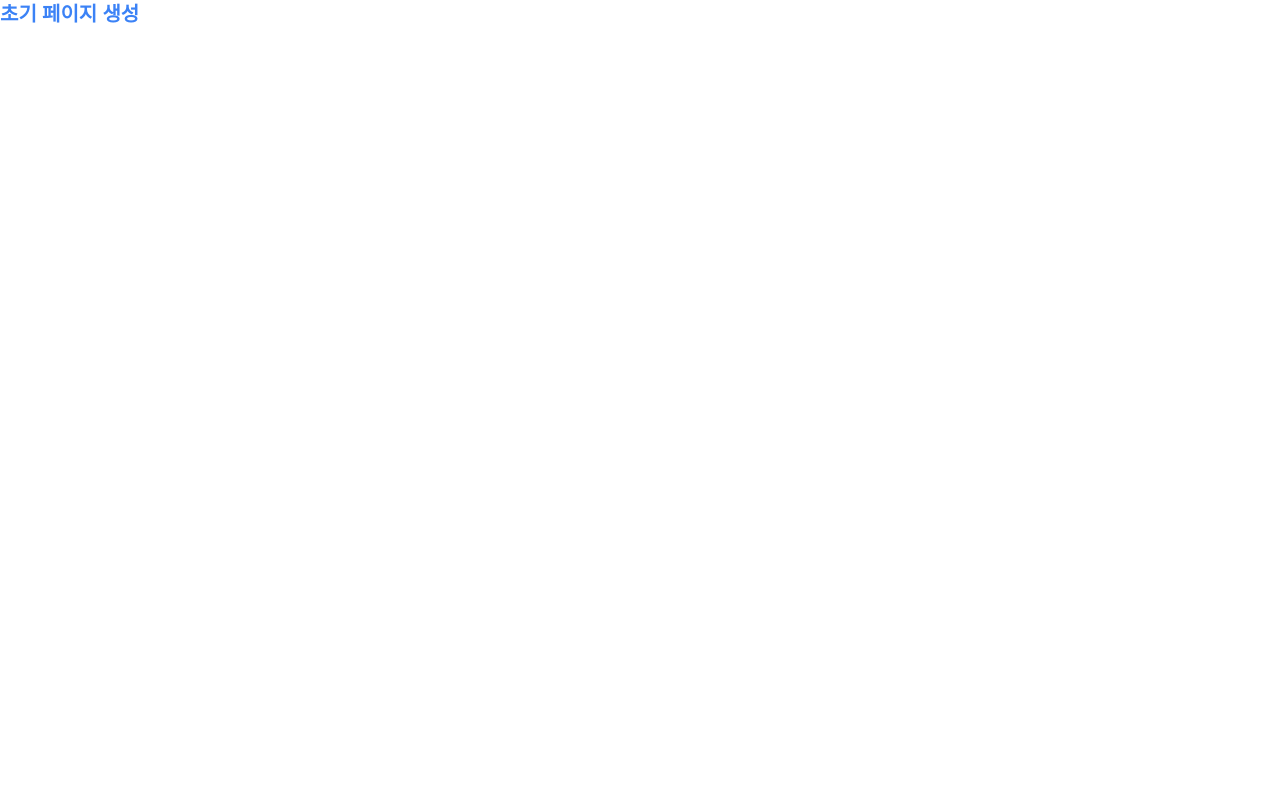
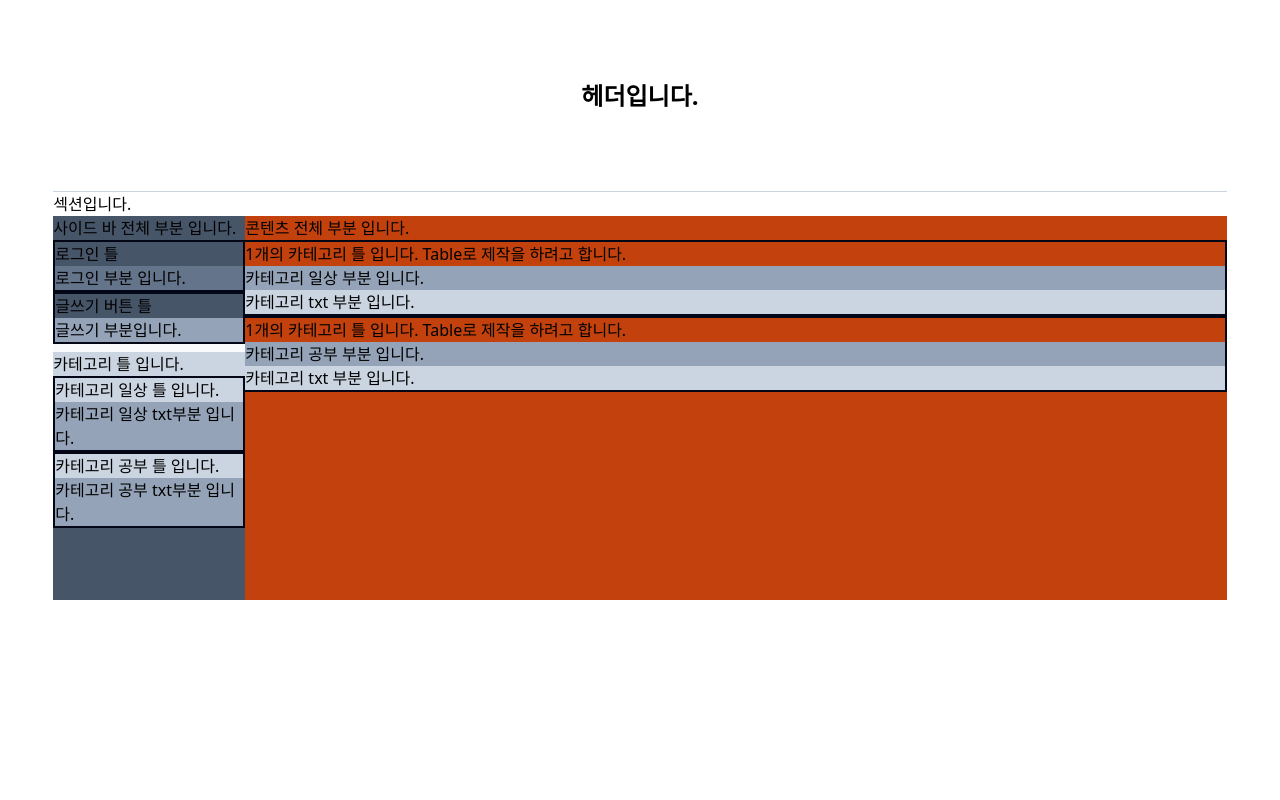
Before and after one commit to A-SA-KA-ASK/A.S.K, a React (Create React App) app in the folder askFront/: page / in a window 1280 px wide. Shown: the top 800 px of the page. Built offline with nearby package versions, Linux system fonts and the light colour scheme.

Commit message:
추가: 레이아웃 생성, 임시 사이드바 및 내용 부분 틀 제작[MP]

```diff
--- a/askFront/package.json
+++ b/askFront/package.json
@@ -10,11 +10,11 @@
     "react-dom": "^18.2.0",
     "react-icons": "^4.12.0",
     "react-router-dom": "^6.20.1",
-    "react-scripts": "5.0.1",
+    "react-scripts": "^5.0.1",
     "web-vitals": "^2.1.4"
   },
   "scripts": {
-    "start": "set PORT=8081 && react-scripts start",
+    "start": "react-scripts start",
     "build": "react-scripts build",
     "test": "react-scripts test",
     "eject": "react-scripts eject"
--- a/askFront/src/App.js
+++ b/askFront/src/App.js
@@ -1,13 +1,20 @@
+import { Route, Routes } from "react-router-dom";
+import Footer from "./layout/Footer";
+import Header from "./layout/Header";
+import Section from "./layout/Section";
 
 function App() {
 
   // Tailwind CSS / react-icons / react-router-dom 으로 초기 진행 예정
 
   return (
-    <div className="text-blue-500 text-xl font-bold">
-      초기 페이지 생성
-
-    </div>
+    <>
+      <Header />
+        <Routes>
+          <Route path="/" element={<Section />} />
+        </Routes>
+      <Footer />
+    </>
   );
 }
 
--- /dev/null
+++ b/askFront/src/component/Content.jsx
@@ -0,0 +1,29 @@
+function Content () {
+
+    return(
+        <div className="bg-orange-700 h-96">
+            콘텐츠 전체 부분 입니다.
+            <div className="border-2 border-slate-950">
+                1개의 카테고리 틀 입니다. Table로 제작을 하려고 합니다.
+                <div className="bg-slate-400">
+                    카테고리 일상 부분 입니다.
+                </div>
+                <div className="bg-slate-300">
+                    카테고리 txt 부분 입니다.
+                </div>
+            </div>
+
+            <div className="border-2 border-slate-950">
+                1개의 카테고리 틀 입니다. Table로 제작을 하려고 합니다.
+                <div className="bg-slate-400">
+                    카테고리 공부 부분 입니다.
+                </div>
+                <div className="bg-slate-300">
+                    카테고리 txt 부분 입니다.
+                </div>
+            </div>
+        </div>
+    );
+}
+
+export default Content;
--- /dev/null
+++ b/askFront/src/component/Sidebar.jsx
@@ -0,0 +1,38 @@
+function Sidebar () {
+
+    return(
+        <div className="bg-slate-600 w-48 h-96 float-left">
+            사이드 바 전체 부분 입니다.
+            <div className="border-2 border-slate-950">
+                로그인 틀
+                <div className="bg-slate-500 ">
+                    로그인 부분 입니다.
+                </div>
+            </div>
+            <div className="border-2 border-slate-950">
+                글쓰기 버튼 틀
+                <div className="bg-slate-400">
+                    글쓰기 부분입니다.
+                </div>
+            </div>
+
+            <div className="bg-slate-300 border-t-8 border-slate-50">
+                카테고리 틀 입니다.
+                <div className="border-2 border-slate-950">
+                    카테고리 일상 틀 입니다.
+                    <div className="bg-slate-400">
+                        카테고리 일상 txt부분 입니다.
+                    </div>
+                </div>
+                <div className="border-2 border-slate-950">
+                    카테고리 공부 틀 입니다.
+                    <div className="bg-slate-400">
+                        카테고리 공부 txt부분 입니다.
+                    </div>
+                </div>
+            </div>
+        </div>
+    );
+}
+
+export default Sidebar;
--- a/askFront/src/index.js
+++ b/askFront/src/index.js
@@ -2,10 +2,13 @@ import React from 'react';
 import ReactDOM from 'react-dom/client';
 import App from './App';
 import "./index.css";
+import { BrowserRouter as Router } from 'react-router-dom';
 
 const root = ReactDOM.createRoot(document.getElementById('root'));
 root.render(
-  <React.StrictMode>
-    <App />
-  </React.StrictMode>
+  <Router>
+    <React.StrictMode>
+      <App />
+    </React.StrictMode>
+  </Router>
 );
--- /dev/null
+++ b/askFront/src/layout/Footer.jsx
@@ -0,0 +1,12 @@
+
+function Footer() {
+    return(
+        <div className="w-11/12 h-12 border-t border-slate-300 m-auto flex flex-col">
+            <span className="my-auto">
+                푸터 입니다.
+            </span>
+        </div>
+    )
+}
+
+export default Footer;
--- /dev/null
+++ b/askFront/src/layout/Header.jsx
@@ -0,0 +1,13 @@
+
+function Header() {
+
+  return (
+    <div className="w-11/12 h-48 border-b border-slate-300 m-auto flex flex-col items-center">
+      <div className="mx-0 my-auto">
+        <h1 className="text-2xl font-bold">헤더입니다.</h1>
+      </div>
+    </div>
+  );
+}
+
+export default Header;
--- /dev/null
+++ b/askFront/src/layout/Section.jsx
@@ -0,0 +1,14 @@
+import Content from "../component/Content";
+import Sidebar from "../component/Sidebar";
+
+function Section() {
+    return(
+        <div className="h-screen w-11/12  m-auto">
+            <h1>섹션입니다.</h1>
+            <Sidebar />
+            <Content />
+        </div>
+    )
+}
+
+export default Section;
```
Also changed, not shown: 1 other file (tests, documents, lock files or other folders).
